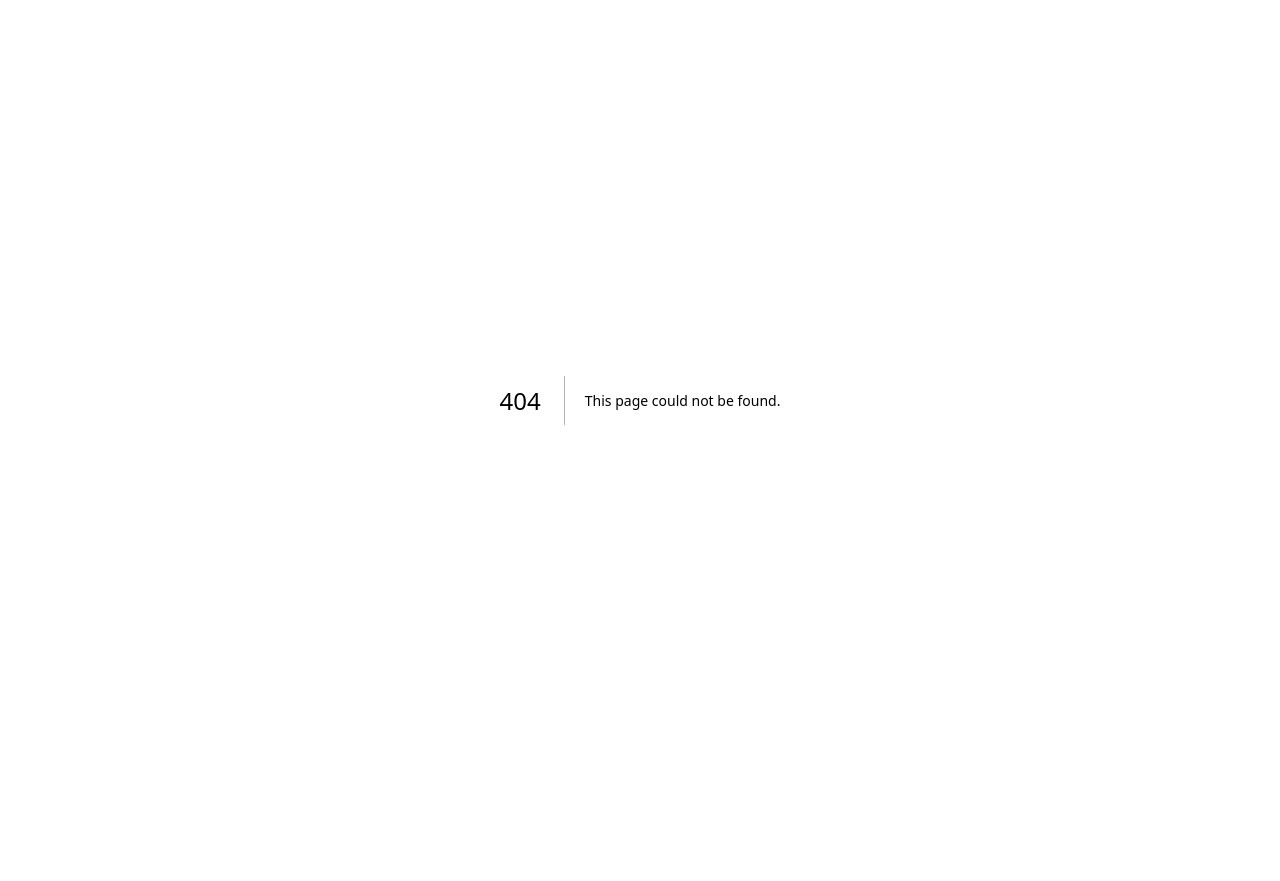
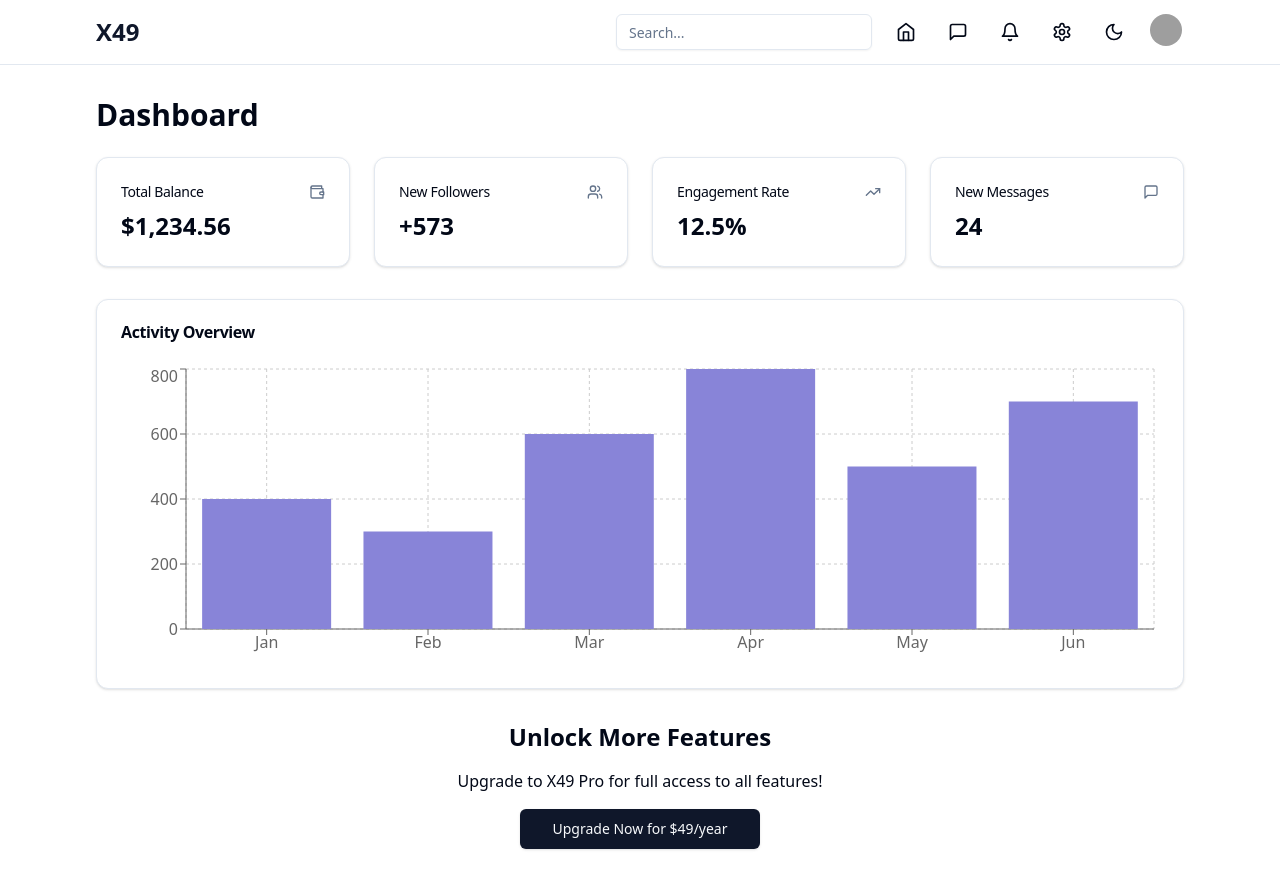
Before and after one commit to markokraemer/x-clone-on-waymo-ride, a Next.js app: page /dashboard in a window 1280 px wide. Before the commit this address had no page. Before the commit the page ends 800 px from the top, so only its background shows below. Built offline with nearby package versions, Linux system fonts and the light colour scheme; grey boxes are pictures that could not be loaded.

Commit message:
SOFTGEN MAGIC

```diff
--- a/src/components/Feed.jsx
+++ b/src/components/Feed.jsx
@@ -1,14 +1,14 @@
 import { useState } from 'react';
 import { Button } from '@/components/ui/button';
 import { Card, CardHeader, CardTitle, CardContent } from '@/components/ui/card';
-import { Avatar, AvatarFallback, AvatarImage } from '@/components/ui/avatar';
 import { Textarea } from '@/components/ui/textarea';
-import { Heart, MessageCircle, Repeat } from 'lucide-react';
+import { Heart, MessageCircle, Repeat, Share2 } from 'lucide-react';
+import UserAvatar from '@/components/UserAvatar';
 
 const dummyPosts = [
   {
     id: 1,
-    user: { name: 'John Doe', handle: '@johndoe', avatar: '/api/placeholder/32/32' },
+    user: { name: 'John Doe', handle: '@johndoe' },
     content: 'Just signed up for X49! Amazing features for just $49!',
     likes: 15,
     comments: 3,
@@ -16,7 +16,7 @@ const dummyPosts = [
   },
   {
     id: 2,
-    user: { name: 'Jane Smith', handle: '@janesmith', avatar: '/api/placeholder/32/32' },
+    user: { name: 'Jane Smith', handle: '@janesmith' },
     content: 'X49 is revolutionizing the way we connect and transact online. Goodbye expensive alternatives!',
     likes: 24,
     comments: 5,
@@ -33,7 +33,7 @@ const Feed = ({ userOnly = false }) => {
     if (newPost.trim()) {
       const post = {
         id: posts.length + 1,
-        user: { name: 'Current User', handle: '@currentuser', avatar: '/api/placeholder/32/32' },
+        user: { name: 'Current User', handle: '@currentuser' },
         content: newPost,
         likes: 0,
         comments: 0,
@@ -44,15 +44,9 @@ const Feed = ({ userOnly = false }) => {
     }
   };
 
-  const handleLike = (postId) => {
+  const handleAction = (postId, action) => {
     setPosts(posts.map(post =>
-      post.id === postId ? { ...post, likes: post.likes + 1 } : post
-    ));
-  };
-
-  const handleRepost = (postId) => {
-    setPosts(posts.map(post =>
-      post.id === postId ? { ...post, reposts: post.reposts + 1 } : post
+      post.id === postId ? { ...post, [action]: post[action] + 1 } : post
     ));
   };
 
@@ -78,30 +72,30 @@ const Feed = ({ userOnly = false }) => {
       </Card>
       {displayPosts.map((post) => (
         <Card key={post.id} className="mb-4">
-          <CardHeader>
-            <div className="flex items-center">
-              <Avatar className="h-8 w-8 mr-2">
-                <AvatarImage src={post.user.avatar} alt={post.user.name} />
-                <AvatarFallback>{post.user.name[0]}</AvatarFallback>
-              </Avatar>
-              <div>
-                <CardTitle className="text-sm font-medium">{post.user.name}</CardTitle>
-                <p className="text-sm text-muted-foreground">{post.user.handle}</p>
+          <CardContent className="pt-6">
+            <div className="flex items-start space-x-4">
+              <UserAvatar user={post.user} />
+              <div className="flex-1">
+                <div className="flex items-center space-x-2">
+                  <h3 className="font-semibold">{post.user.name}</h3>
+                  <span className="text-sm text-muted-foreground">{post.user.handle}</span>
+                </div>
+                <p className="mt-2 mb-4">{post.content}</p>
+                <div className="flex justify-between text-muted-foreground">
+                  <Button variant="ghost" size="sm" onClick={() => handleAction(post.id, 'likes')}>
+                    <Heart className="h-4 w-4 mr-1" /> {post.likes}
+                  </Button>
+                  <Button variant="ghost" size="sm" onClick={() => handleAction(post.id, 'comments')}>
+                    <MessageCircle className="h-4 w-4 mr-1" /> {post.comments}
+                  </Button>
+                  <Button variant="ghost" size="sm" onClick={() => handleAction(post.id, 'reposts')}>
+                    <Repeat className="h-4 w-4 mr-1" /> {post.reposts}
+                  </Button>
+                  <Button variant="ghost" size="sm">
+                    <Share2 className="h-4 w-4" />
+                  </Button>
+                </div>
               </div>
-            </div>
-          </CardHeader>
-          <CardContent>
-            <p className="mb-4">{post.content}</p>
-            <div className="flex justify-between text-muted-foreground">
-              <Button variant="ghost" size="sm" onClick={() => handleLike(post.id)}>
-                <Heart className="h-4 w-4 mr-1" /> {post.likes}
-              </Button>
-              <Button variant="ghost" size="sm">
-                <MessageCircle className="h-4 w-4 mr-1" /> {post.comments}
-              </Button>
-              <Button variant="ghost" size="sm" onClick={() => handleRepost(post.id)}>
-                <Repeat className="h-4 w-4 mr-1" /> {post.reposts}
-              </Button>
             </div>
           </CardContent>
         </Card>
--- a/src/components/Layout.jsx
+++ b/src/components/Layout.jsx
@@ -1,64 +1,9 @@
-import { useState } from 'react';
-import Link from 'next/link';
-import { useRouter } from 'next/router';
-import { Button } from '@/components/ui/button';
-import { Input } from '@/components/ui/input';
-import { Home, MessageSquare, User, Settings, Search } from 'lucide-react';
+import NavBar from '@/components/NavBar';
 
 const Layout = ({ children }) => {
-  const router = useRouter();
-  const [searchQuery, setSearchQuery] = useState('');
-
-  const handleSearch = (e) => {
-    e.preventDefault();
-    // Implement search functionality
-    console.log('Searching for:', searchQuery);
-  };
-
   return (
     <div className="min-h-screen bg-background">
-      <nav className="border-b">
-        <div className="max-w-6xl mx-auto px-4 sm:px-6 lg:px-8">
-          <div className="flex justify-between h-16">
-            <div className="flex">
-              <Link href="/" className="flex-shrink-0 flex items-center">
-                <span className="text-2xl font-bold text-primary">X49</span>
-              </Link>
-            </div>
-            <div className="flex items-center">
-              <form onSubmit={handleSearch} className="mr-4">
-                <Input
-                  type="text"
-                  placeholder="Search..."
-                  value={searchQuery}
-                  onChange={(e) => setSearchQuery(e.target.value)}
-                  className="w-64"
-                />
-              </form>
-              <Link href="/" passHref>
-                <Button variant={router.pathname === '/' ? 'default' : 'ghost'}>
-                  <Home className="h-5 w-5" />
-                </Button>
-              </Link>
-              <Link href="/messages" passHref>
-                <Button variant={router.pathname === '/messages' ? 'default' : 'ghost'}>
-                  <MessageSquare className="h-5 w-5" />
-                </Button>
-              </Link>
-              <Link href="/profile" passHref>
-                <Button variant={router.pathname === '/profile' ? 'default' : 'ghost'}>
-                  <User className="h-5 w-5" />
-                </Button>
-              </Link>
-              <Link href="/settings" passHref>
-                <Button variant={router.pathname === '/settings' ? 'default' : 'ghost'}>
-                  <Settings className="h-5 w-5" />
-                </Button>
-              </Link>
-            </div>
-          </div>
-        </div>
-      </nav>
+      <NavBar />
       <main className="max-w-6xl mx-auto px-4 sm:px-6 lg:px-8 py-8">
         {children}
       </main>
--- /dev/null
+++ b/src/components/NavBar.jsx
@@ -0,0 +1,68 @@
+import Link from 'next/link';
+import { useRouter } from 'next/router';
+import { Button } from '@/components/ui/button';
+import { Input } from '@/components/ui/input';
+import UserAvatar from '@/components/UserAvatar';
+import { Home, MessageSquare, Bell, Settings, Moon, Sun } from 'lucide-react';
+import { useTheme } from 'next-themes';
+
+const NavBar = () => {
+  const router = useRouter();
+  const { theme, setTheme } = useTheme();
+
+  const user = {
+    name: 'John Doe',
+    avatar: '/avatar.png',
+  };
+
+  return (
+    <nav className="border-b sticky top-0 z-10 bg-background">
+      <div className="max-w-6xl mx-auto px-4 sm:px-6 lg:px-8">
+        <div className="flex justify-between items-center h-16">
+          <Link href="/" className="flex-shrink-0 flex items-center">
+            <span className="text-2xl font-bold text-primary">X49</span>
+          </Link>
+          <div className="flex items-center space-x-4">
+            <Input
+              type="text"
+              placeholder="Search..."
+              className="hidden md:block w-64"
+            />
+            <Link href="/" passHref>
+              <Button variant={router.pathname === '/' ? 'default' : 'ghost'} size="icon">
+                <Home className="h-5 w-5" />
+              </Button>
+            </Link>
+            <Link href="/messages" passHref>
+              <Button variant={router.pathname === '/messages' ? 'default' : 'ghost'} size="icon">
+                <MessageSquare className="h-5 w-5" />
+              </Button>
+            </Link>
+            <Button variant="ghost" size="icon">
+              <Bell className="h-5 w-5" />
+            </Button>
+            <Link href="/settings" passHref>
+              <Button variant={router.pathname === '/settings' ? 'default' : 'ghost'} size="icon">
+                <Settings className="h-5 w-5" />
+              </Button>
+            </Link>
+            <Button
+              variant="ghost"
+              size="icon"
+              onClick={() => setTheme(theme === 'dark' ? 'light' : 'dark')}
+            >
+              {theme === 'dark' ? <Sun className="h-5 w-5" /> : <Moon className="h-5 w-5" />}
+            </Button>
+            <Link href="/profile" passHref>
+              <Button variant="ghost" size="icon">
+                <UserAvatar user={user} size="sm" />
+              </Button>
+            </Link>
+          </div>
+        </div>
+      </div>
+    </nav>
+  );
+};
+
+export default NavBar;
--- /dev/null
+++ b/src/components/UserAvatar.jsx
@@ -0,0 +1,18 @@
+import { Avatar, AvatarFallback, AvatarImage } from '@/components/ui/avatar';
+
+const UserAvatar = ({ user, size = 'md' }) => {
+  const sizeClasses = {
+    sm: 'h-8 w-8',
+    md: 'h-10 w-10',
+    lg: 'h-16 w-16',
+  };
+
+  return (
+    <Avatar className={sizeClasses[size]}>
+      <AvatarImage src={`https://api.dicebear.com/6.x/initials/svg?seed=${user.name}`} alt={user.name} />
+      <AvatarFallback>{user.name.charAt(0)}</AvatarFallback>
+    </Avatar>
+  );
+};
+
+export default UserAvatar;
--- /dev/null
+++ b/src/pages/dashboard.js
@@ -0,0 +1,85 @@
+import Layout from '@/components/Layout';
+import { Card, CardHeader, CardTitle, CardContent } from '@/components/ui/card';
+import { Button } from '@/components/ui/button';
+import { BarChart, Bar, XAxis, YAxis, CartesianGrid, Tooltip, ResponsiveContainer } from 'recharts';
+import { Wallet, TrendingUp, Users, MessageSquare } from 'lucide-react';
+
+const data = [
+  { name: 'Jan', value: 400 },
+  { name: 'Feb', value: 300 },
+  { name: 'Mar', value: 600 },
+  { name: 'Apr', value: 800 },
+  { name: 'May', value: 500 },
+  { name: 'Jun', value: 700 },
+];
+
+const Dashboard = () => {
+  return (
+    <Layout>
+      <h1 className="text-3xl font-bold mb-6">Dashboard</h1>
+      <div className="grid grid-cols-1 md:grid-cols-2 lg:grid-cols-4 gap-6 mb-8">
+        <Card>
+          <CardHeader className="flex flex-row items-center justify-between space-y-0 pb-2">
+            <CardTitle className="text-sm font-medium">Total Balance</CardTitle>
+            <Wallet className="h-4 w-4 text-muted-foreground" />
+          </CardHeader>
+          <CardContent>
+            <div className="text-2xl font-bold">$1,234.56</div>
+          </CardContent>
+        </Card>
+        <Card>
+          <CardHeader className="flex flex-row items-center justify-between space-y-0 pb-2">
+            <CardTitle className="text-sm font-medium">New Followers</CardTitle>
+            <Users className="h-4 w-4 text-muted-foreground" />
+          </CardHeader>
+          <CardContent>
+            <div className="text-2xl font-bold">+573</div>
+          </CardContent>
+        </Card>
+        <Card>
+          <CardHeader className="flex flex-row items-center justify-between space-y-0 pb-2">
+            <CardTitle className="text-sm font-medium">Engagement Rate</CardTitle>
+            <TrendingUp className="h-4 w-4 text-muted-foreground" />
+          </CardHeader>
+          <CardContent>
+            <div className="text-2xl font-bold">12.5%</div>
+          </CardContent>
+        </Card>
+        <Card>
+          <CardHeader className="flex flex-row items-center justify-between space-y-0 pb-2">
+            <CardTitle className="text-sm font-medium">New Messages</CardTitle>
+            <MessageSquare className="h-4 w-4 text-muted-foreground" />
+          </CardHeader>
+          <CardContent>
+            <div className="text-2xl font-bold">24</div>
+          </CardContent>
+        </Card>
+      </div>
+      <Card className="mb-8">
+        <CardHeader>
+          <CardTitle>Activity Overview</CardTitle>
+        </CardHeader>
+        <CardContent>
+          <div className="h-[300px]">
+            <ResponsiveContainer width="100%" height="100%">
+              <BarChart data={data}>
+                <CartesianGrid strokeDasharray="3 3" />
+                <XAxis dataKey="name" />
+                <YAxis />
+                <Tooltip />
+                <Bar dataKey="value" fill="#8884d8" />
+              </BarChart>
+            </ResponsiveContainer>
+          </div>
+        </CardContent>
+      </Card>
+      <div className="text-center">
+        <h2 className="text-2xl font-bold mb-4">Unlock More Features</h2>
+        <p className="mb-4">Upgrade to X49 Pro for full access to all features!</p>
+        <Button size="lg">Upgrade Now for $49/year</Button>
+      </div>
+    </Layout>
+  );
+};
+
+export default Dashboard;
```
